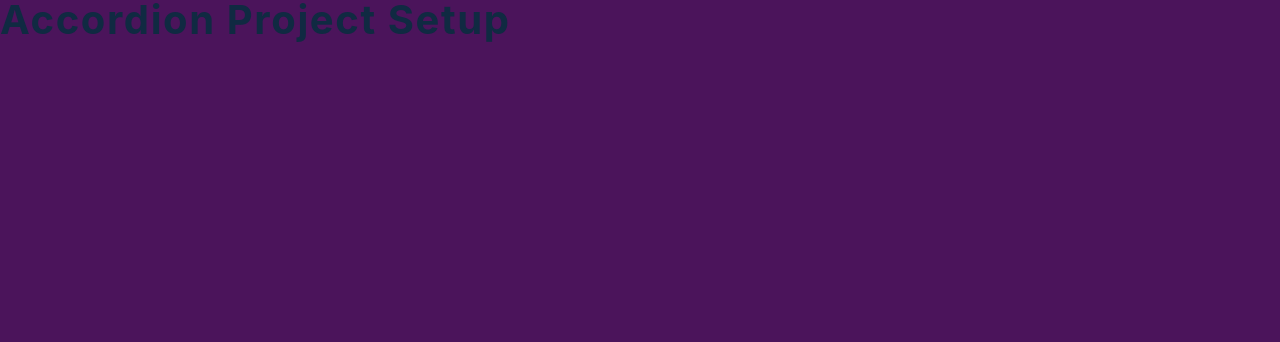
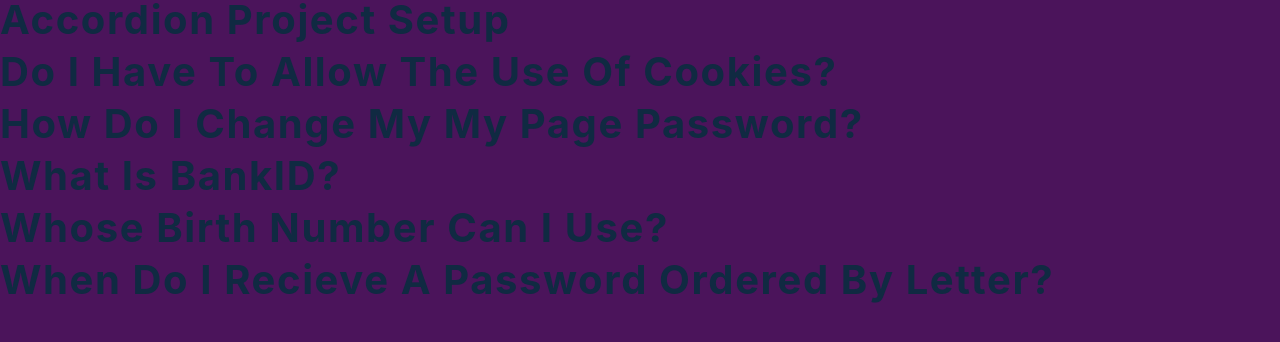
Before and after one commit to barksanto/react-projects, a React (Create React App) app in the folder 4-accordion/setup/: page / in a window 1280 px wide. Shown: the top 342 px of the page. Built offline with nearby package versions, Linux system fonts and the light colour scheme.

Commit message:
iterate through data and print questions to screen

```diff
--- a/4-accordion/setup/src/App.js
+++ b/4-accordion/setup/src/App.js
@@ -1,8 +1,22 @@
 import React, { useState } from 'react';
 import data from './data';
 import SingleQuestion from './Question';
+
 function App() {
-  return <h2>accordion project setup</h2>;
+  console.log(data)
+  return (
+    <div>
+      <h2>accordion project setup</h2>
+      {data.map((question) => {
+        return (
+          <h2>
+            {question.title}
+          </h2>
+        )
+      })}
+    </div>
+
+  )
 }
 
 export default App;
--- a/4-accordion/setup/src/Question.js
+++ b/4-accordion/setup/src/Question.js
@@ -1,5 +1,6 @@
 import React, { useState } from 'react';
 import { AiOutlineMinus, AiOutlinePlus } from 'react-icons/ai';
+
 const Question = () => {
   return <h2>question component</h2>;
 };
```
Also changed, not shown: 1 other file (tests, documents, lock files or other folders).
